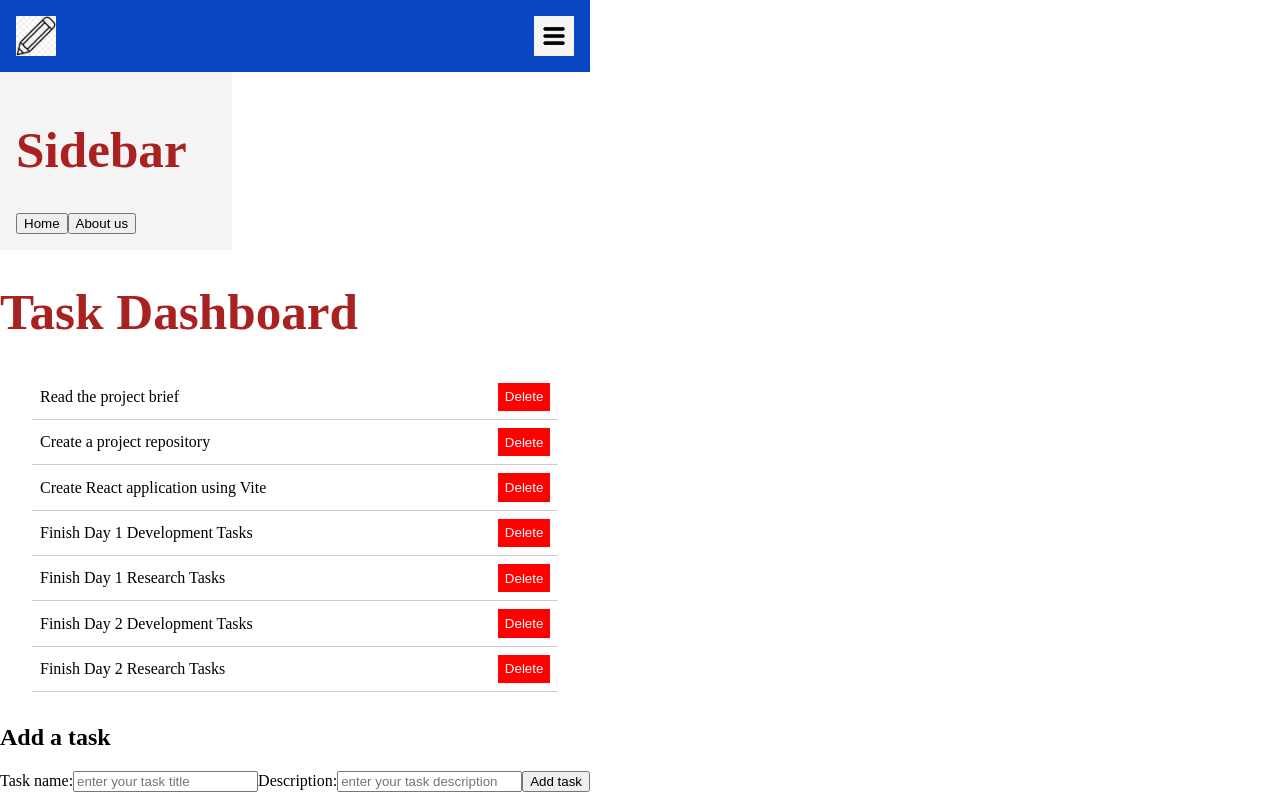
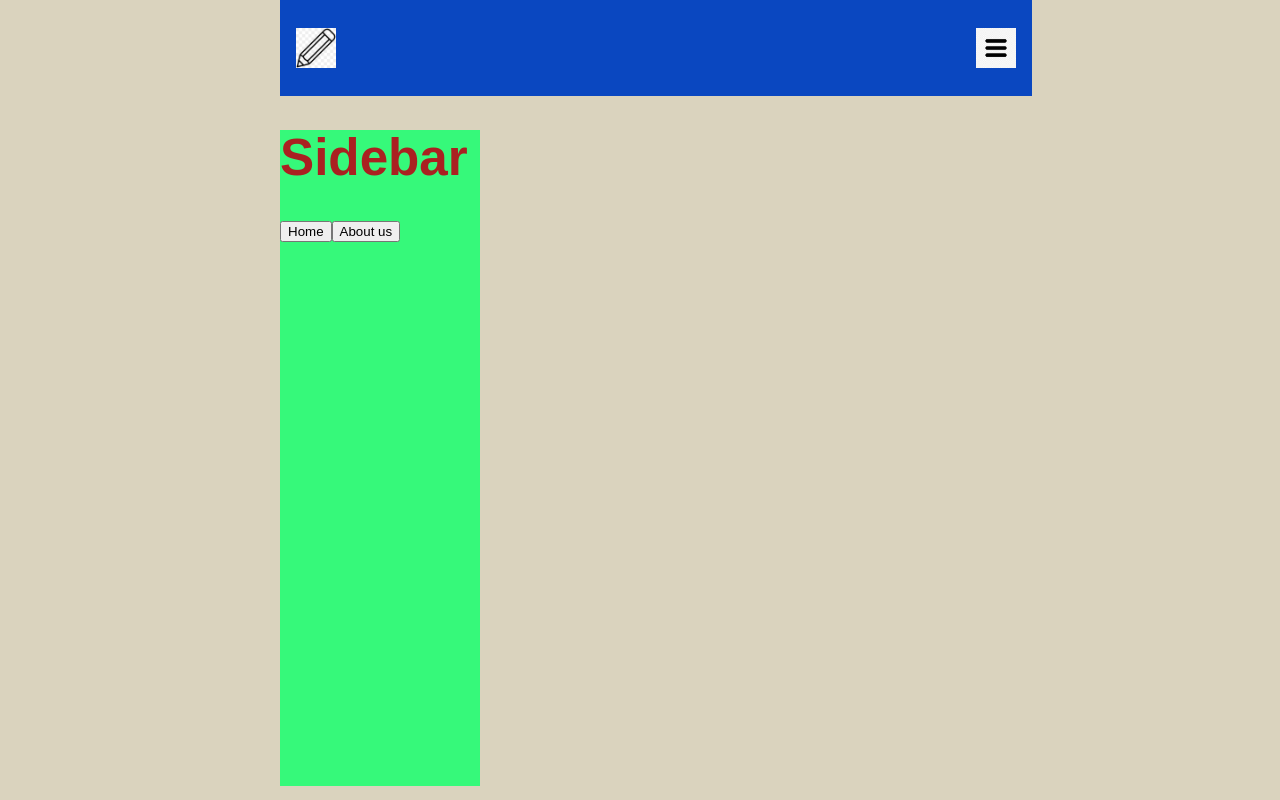
Before and after one commit to jonathanhingorani/mini-project, a React (Vite) app: page / in a window 1280 px wide. Shown: the top 800 px of the page. Built offline with nearby package versions, Linux system fonts and the light colour scheme.

Commit message:
changes css

```diff
--- a/src/App.css
+++ b/src/App.css
@@ -1,5 +1,3 @@
-
-
 .task-item {
   display: flex;
   justify-content: space-between;
@@ -13,14 +11,25 @@
   border: none;
   padding: 0.5em;
   cursor: pointer;
-}.footer a {
+}
+.footer {
+  height: 10vh;
+}
+
+.footer a {
   color: #fff;
   text-decoration: none;
 }
 
+#main {
+  background-color: #8b3333;
+  width: 90vh;
+  height: 82vh;
+}
+
 .sidebar {
-    background-color: #f4f4f4;
-    padding: 1em;
+  background-color: #36f97a;
+  height: 82vh;
   width: 200px;
 }
 .sidebar ul {
@@ -33,19 +42,7 @@
 .sidebar ul li a {
   text-decoration: none;
   color: #333;
-  }.task-list {
+}
+.task-list {
   margin: 2em;
 }
-@media (prefers-reduced-motion: no-preference) {
-  a:nth-of-type(2) .logo {
-    animation: logo-spin infinite 20s linear;
-  }
-}
-
-.card {
-  padding: 2em;
-}
-
-.read-the-docs {
-  color: #888;
-}
--- a/src/index.css
+++ b/src/index.css
@@ -1,24 +1,23 @@
-
 body {
   margin: 0;
   display: flex;
-  place-items: center;
-  min-width: 320px;
-  min-height: 100vh;
+  justify-content: center;
+  align-items: center;
+  background-color: #dad3be;
 }
 
 h1 {
+  font-family: Arial, Helvetica, sans-serif;
   font-size: 3.2em;
   line-height: 1.1;
   color: rgb(170, 33, 33);
 }
 
-
-
-
 .navbar {
   display: flex;
   align-items: center;
+  height: 8vh;
+  width: 100%;
   padding: 1rem;
   background-color: #0a47c0;
   color: rgb(223, 21, 21);
@@ -38,4 +37,5 @@ h1 {
   background-size: cover;
   background-position: center;
   margin-left: auto;
+  cursor: pointer;
 }
--- a/src/pages/DashboardPage.jsx
+++ b/src/pages/DashboardPage.jsx
@@ -4,7 +4,7 @@ import TaskForm from "../components/TaskForm";
 
 const DashboardPage = () => {
   return (
-    <div>
+    <div id="main">
       <h1>Task Dashboard</h1>
       <TaskList />
       <TaskForm />
```
Lines whose indentation alone changed are shown as unchanged.
